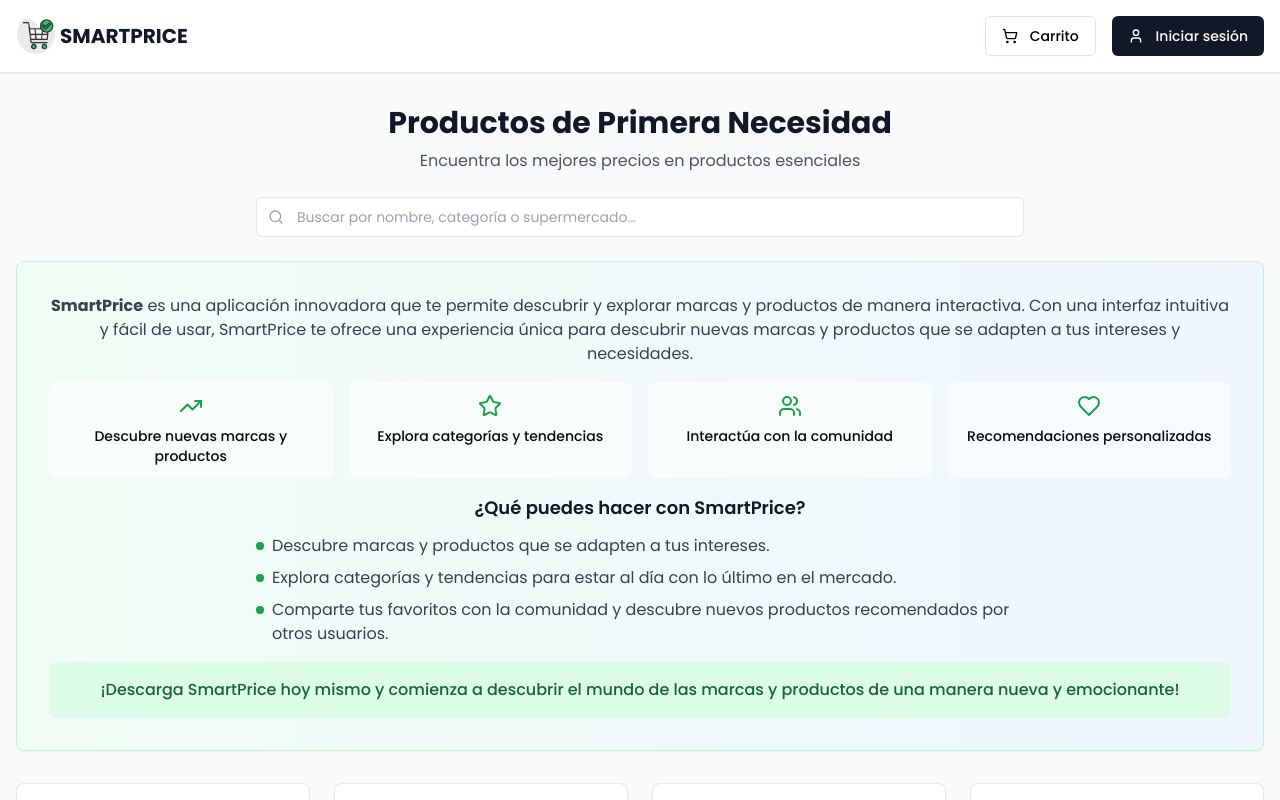
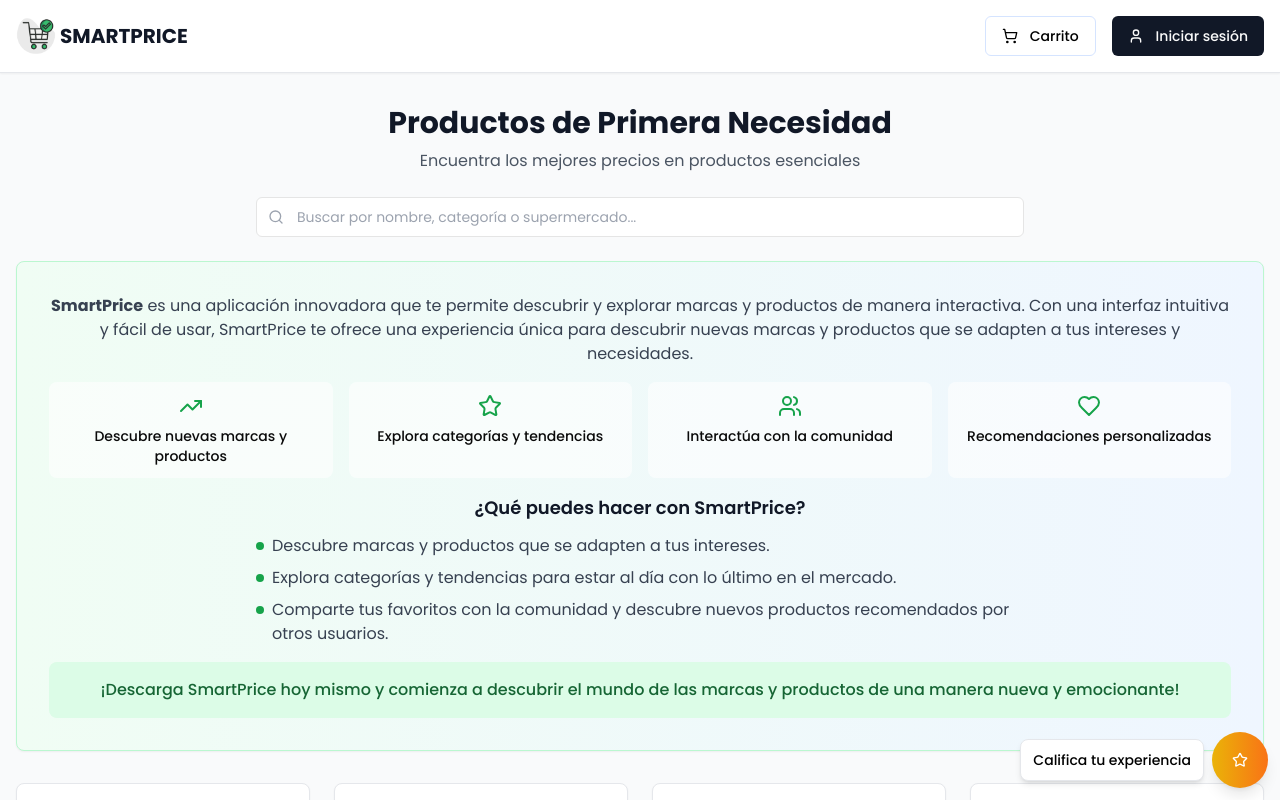
Before and after one commit to alonsoramoss/smartprice, a Next.js app: page / in a window 1280 px wide. Shown: the top 800 px of the page. Built offline with nearby package versions, Linux system fonts and the light colour scheme.

Commit message:
feat: agrega componente button-flotante-calificacion

```diff
--- a/app/layout.tsx
+++ b/app/layout.tsx
@@ -4,6 +4,7 @@ import { AuthProvider } from "@/contexts/auth-context"
 import { CartProvider } from "@/contexts/cart-context"
 import { Header } from "@/components/header"
 import { Footer } from "@/components/footer"
+import { ButtonFlotanteCalificacion } from "@/components/button-flotante-calificacion"
 import { Toaster } from "@/components/ui/toaster"
 import "./globals.css"
 
@@ -70,6 +71,7 @@ export default function RootLayout({
               <main className="flex-1 bg-gray-50">{children}</main>
               <Footer />
             </div>
+            <ButtonFlotanteCalificacion />
             <Toaster />
           </CartProvider>
         </AuthProvider>
--- /dev/null
+++ b/components/button-flotante-calificacion.tsx
@@ -0,0 +1,30 @@
+"use client"
+
+import { useState } from "react"
+import { Button } from "@/components/ui/button"
+import { Star } from "lucide-react"
+import { CalificacionModal } from "./calificacion-modal"
+
+export function ButtonFlotanteCalificacion() {
+    const [mostarCalificacionModal, setMostarCalificacionModal] = useState(false)
+
+    return (
+        <>
+            <div className="fixed bottom-3 right-3 z-40 flex items-center space-x-2">
+                <div className="bg-white px-3 py-2 rounded-lg shadow-md border">
+                    <span className="text-xs sm:text-sm font-medium text-black">Califica tu experiencia</span>
+                </div>
+
+                <Button
+                    onClick={() => setMostarCalificacionModal(true)}
+                    className="h-14 w-14 rounded-full shadow-lg bg-gradient-to-r from-yellow-500 to-orange-500 flex-shrink-0"
+                    size="icon"
+                >
+                    <Star className="h-6 w-6 text-white" />
+                </Button>
+
+                <CalificacionModal open={mostarCalificacionModal} onOpenChange={setMostarCalificacionModal} />
+            </div>
+        </>
+    )
+}
```
